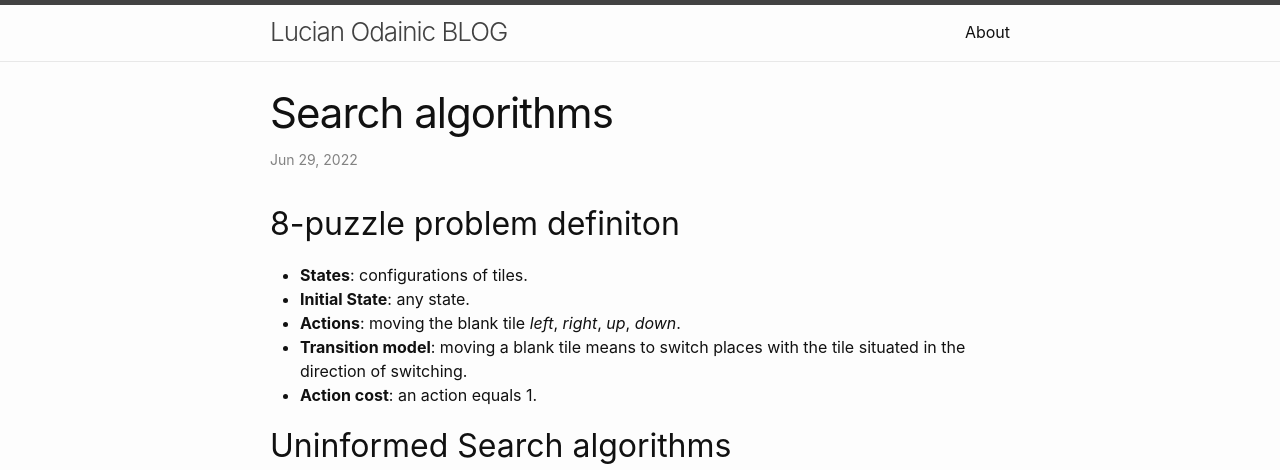
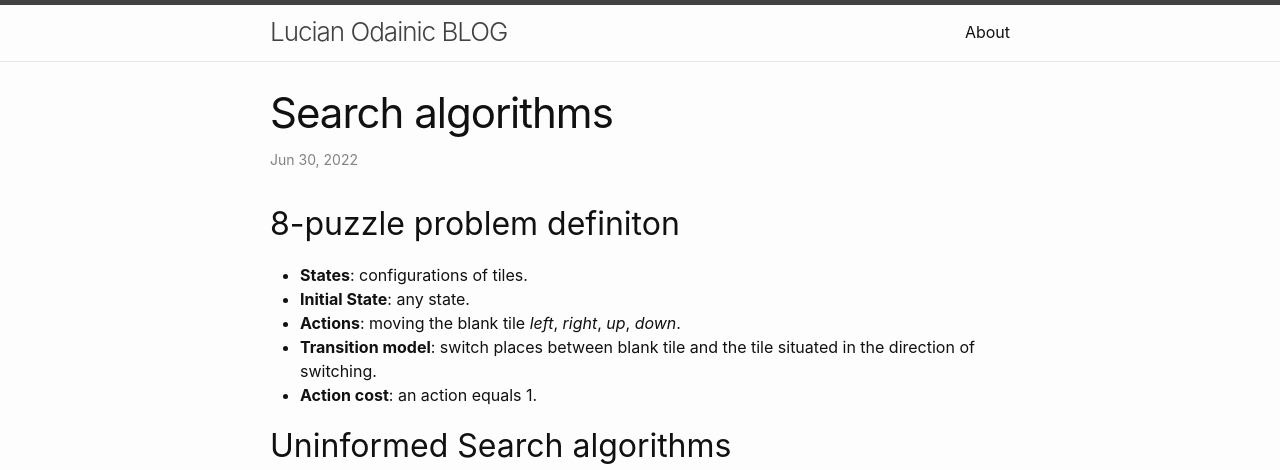
Before and after one commit to lucianodainic/lucianodainic.github.io, a Jekyll site: the page built from _posts/2022-06-30-search-algorithms.markdown, in a window 1280 px wide. Shown: the top 470 px of the page. Built offline with Jekyll 4.4.1, drawn with Linux system fonts in a browser that asks for light colours.

Commit message:
Add search algorithms post

```diff
--- a/_posts/2022-06-29-search-algorithms.markdown
+++ b/_posts/2022-06-30-search-algorithms.markdown
@@ -9,7 +9,7 @@ excerpt: "Discussing and comparing AI search algorithms. Implementations and exe
 - __States__: configurations of tiles.
 - __Initial State__: any state.
 - __Actions__: moving the blank tile _left_, _right_, _up_, _down_.
-- __Transition model__: moving a blank tile means to switch places with the tile situated in the direction of switching.
+- __Transition model__: switch places between blank tile and the tile situated in the direction of switching.
 - __Action cost__: an action equals 1.
 
 ## Uninformed Search algorithms
```
